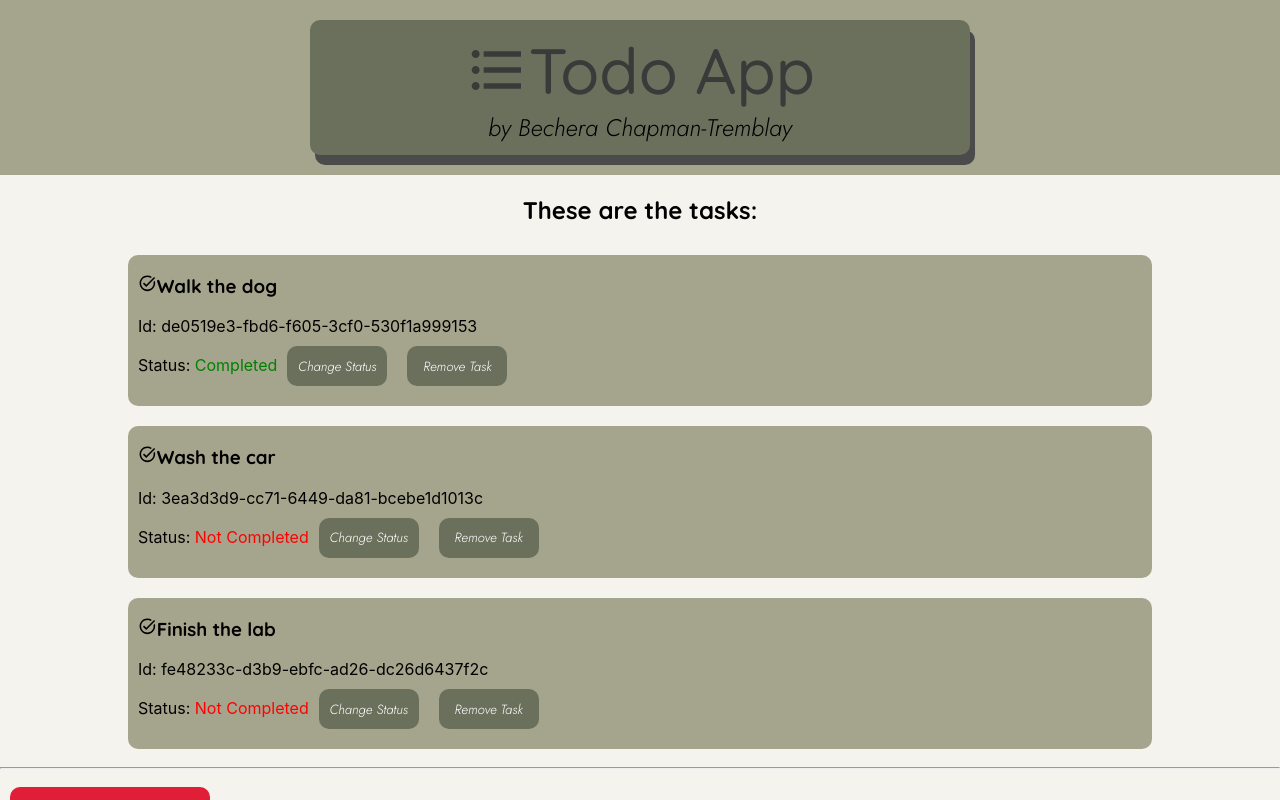
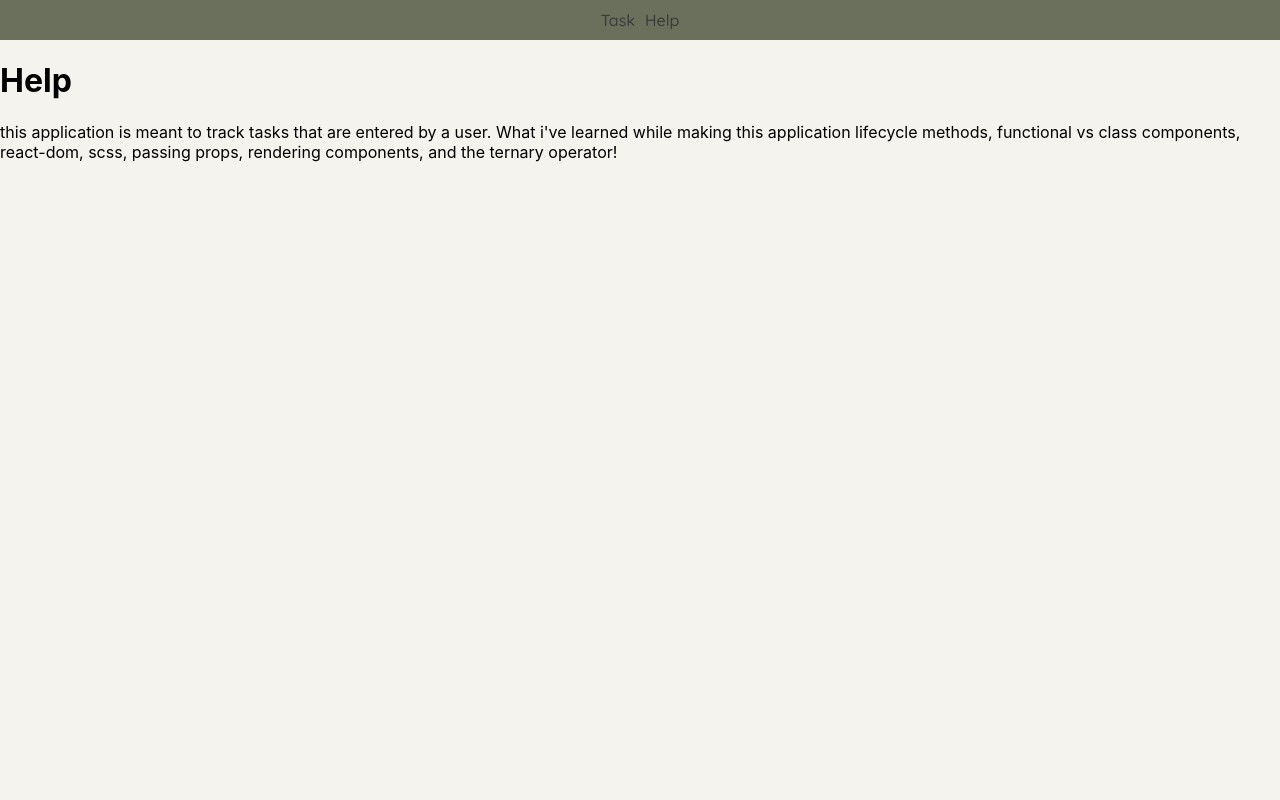
Before and after one commit to becheract/React-todo, a React (Create React App) app: page /help in a window 1280 px wide. Shown: the top 800 px of the page. Built offline with nearby package versions, Linux system fonts and the light colour scheme.

Commit message:
done routes

```diff
--- a/package.json
+++ b/package.json
@@ -14,6 +14,7 @@
     "react": "^17.0.2",
     "react-dom": "^17.0.2",
     "react-icons": "^4.3.1",
+    "react-router-dom": "^6.2.1",
     "react-scripts": "5.0.0",
     "react-uuid": "^1.0.2",
     "sass": "^1.49.7",
--- a/src/App.js
+++ b/src/App.js
@@ -1,10 +1,12 @@
 import Header from "./components/Header/Header";
 import Tasks from "./components/Tasks/Tasks";
-
+import MainMenu from "./components/MainMenu/MainMenu";
+import Help from "./components/Help/Help"
 function App() {
   return (
     <>
       <Header />
+      <MainMenu/>
       <Tasks />
     </>
   );
--- /dev/null
+++ b/src/components/Help/Help.js
@@ -0,0 +1,11 @@
+import React from 'react'
+import MainMenu from '../MainMenu/MainMenu'
+export default function Help() {
+  return (
+    <div>
+        <MainMenu/>
+        <h1>Help</h1>
+        <p>this application is meant to track tasks that are entered by a user. What i've learned while making this application lifecycle methods, functional vs class components, react-dom, scss, passing props, rendering components, and the ternary operator!</p>
+    </div>
+  )
+}
--- /dev/null
+++ b/src/components/MainMenu/MainMenu.js
@@ -0,0 +1,13 @@
+import React from 'react'
+import { NavLink} from 'react-router-dom';
+import './MainMenu.scss'
+
+export default function MainMenu() {
+
+  return (
+    <nav className='nav'>
+    <NavLink to="/" className='links'>Task</NavLink>
+    <NavLink to="/help" className='links'>Help</NavLink>
+    </nav>
+  )
+}
--- /dev/null
+++ b/src/components/MainMenu/MainMenu.scss
@@ -0,0 +1,14 @@
+@import "./../main.scss";
+
+.nav{
+    background: $sec-colour;
+    text-align: center;
+    padding: 10px;
+    .links{
+        font-family: $font;
+        margin: 5px;
+        text-decoration: none;
+        color: $font-colour;
+    }
+
+}
--- a/src/index.js
+++ b/src/index.js
@@ -2,12 +2,21 @@ import React from 'react';
 import ReactDOM from 'react-dom';
 import './index.css';
 import App from './App';
+import Help from './components/Help/Help'
 import reportWebVitals from './reportWebVitals';
 import './index.scss'
+import { BrowserRouter, Routes, Route } from 'react-router-dom';
 ReactDOM.render(
   <React.StrictMode>
-    <App />
-  </React.StrictMode>,
+    <BrowserRouter>
+    <Routes>
+      <Route path="/" element={<App />} />
+      <Route path="/help" element={<Help />} />
+    </Routes>
+
+    </BrowserRouter>
+  </React.StrictMode>
+,
   document.getElementById('root')
 );
 
```
Also changed, not shown: 1 other file (tests, documents, lock files or other folders).
